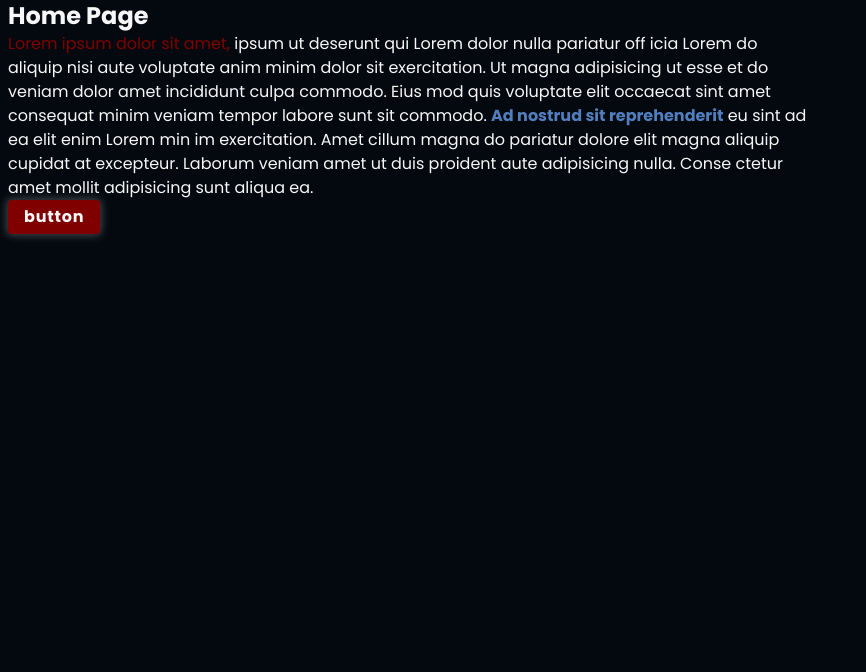
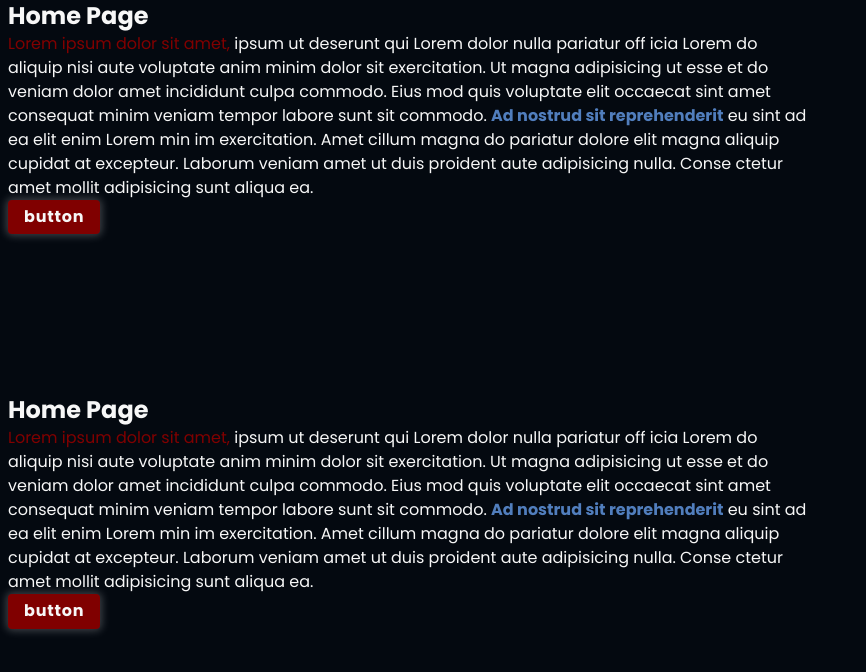
Before and after one commit to jdmallen/rocking-horse, a Nuxt app in the folder frontend/: page / in a window 1280 px wide. Shown: the top 672 px of the page, without its empty margins (0-866 px from the left). Built offline with nearby package versions, Linux system fonts and the light colour scheme.

Commit message:
Add sizes, dark/light media, loading

```diff
--- a/frontend/app.vue
+++ b/frontend/app.vue
@@ -1,3 +1,9 @@
+<script lang="js">
+	export const App = {
+		mounted() {},
+	};
+</script>
+
 <template>
 	<div>
 		<NuxtRouteAnnouncer />
--- a/frontend/pages/index.vue
+++ b/frontend/pages/index.vue
@@ -1,17 +1,36 @@
 <template>
+	<div>
 		<article class="container">
 			<h1>Home Page</h1>
 			<p>
-			<a>Lorem ipsum dolor sit amet,</a> ipsum ut deserunt qui Lorem dolor nulla
-			pariatur off icia Lorem do aliquip nisi aute voluptate anim minim dolor
-			sit exercitation. Ut magna adipisicing ut esse et do veniam dolor amet
-			incididunt culpa commodo. Eius mod quis voluptate elit occaecat sint amet
-			consequat minim veniam tempor labore sunt sit commodo.
+				<a>Lorem ipsum dolor sit amet,</a> ipsum ut deserunt qui Lorem dolor
+				nulla pariatur off icia Lorem do aliquip nisi aute voluptate anim minim
+				dolor sit exercitation. Ut magna adipisicing ut esse et do veniam dolor
+				amet incididunt culpa commodo. Eius mod quis voluptate elit occaecat
+				sint amet consequat minim veniam tempor labore sunt sit commodo.
 				<strong>Ad nostrud sit reprehenderit</strong> eu sint ad ea elit enim
-			Lorem min im exercitation. Amet cillum magna do pariatur dolore elit magna
-			aliquip cupidat at excepteur. Laborum veniam amet ut duis proident aute
-			adipisicing nulla. Conse ctetur amet mollit adipisicing sunt aliqua ea.
+				Lorem min im exercitation. Amet cillum magna do pariatur dolore elit
+				magna aliquip cupidat at excepteur. Laborum veniam amet ut duis proident
+				aute adipisicing nulla. Conse ctetur amet mollit adipisicing sunt aliqua
+				ea.
 			</p>
 			<button class="btn">button</button>
 		</article>
+		<article class="container section">
+			<h1>Home Page</h1>
+			<p>
+				<a>Lorem ipsum dolor sit amet,</a> ipsum ut deserunt qui Lorem dolor
+				nulla pariatur off icia Lorem do aliquip nisi aute voluptate anim minim
+				dolor sit exercitation. Ut magna adipisicing ut esse et do veniam dolor
+				amet incididunt culpa commodo. Eius mod quis voluptate elit occaecat
+				sint amet consequat minim veniam tempor labore sunt sit commodo.
+				<strong>Ad nostrud sit reprehenderit</strong> eu sint ad ea elit enim
+				Lorem min im exercitation. Amet cillum magna do pariatur dolore elit
+				magna aliquip cupidat at excepteur. Laborum veniam amet ut duis proident
+				aute adipisicing nulla. Conse ctetur amet mollit adipisicing sunt aliqua
+				ea.
+			</p>
+			<button class="btn">button</button>
+		</article>
+	</div>
 </template>
--- a/frontend/styles/global.css
+++ b/frontend/styles/global.css
@@ -30,6 +30,7 @@ Credit to @slayingthedragon on YouTube for inspiring much of this!
 	--clr-vermillion: 0deg 100% 60%;
 	--clr-seasalt: 0deg 0% 97%;
 	--clr-white: 0deg 0% 100%;
+	--clr-black: 0deg 0% 0%;
 	--clr-dark: hsl(var(--clr-rich-black));
 	--clr-light: hsl(var(--clr-seasalt));
 
@@ -43,6 +44,35 @@ Credit to @slayingthedragon on YouTube for inspiring much of this!
 	--clr-emphasis: hsl(var(--clr-white));
 	--clr-body-color: hsl(var(--clr-light));
 	--clr-body-bg: hsl(var(--clr-dark));
+
+	@media (prefers-color-scheme: light) {
+		--clr-body-color: hsl(var(--clr-dark));
+		--clr-emphasis: hsl(var(--clr-black));
+		--clr-body-bg: hsl(var(--clr-light));
+	}
+
+	@media (prefers-color-scheme: dark) {
+		--clr-body-color: hsl(var(--clr-light));
+		--clr-body-bg: hsl(var(--clr-dark));
+		--clr-emphasis: hsl(var(--clr-white));
+	}
+
+	/* sizes */
+	--size-xxs: 0.5rem;
+	--size-xs: 0.75rem;
+	--size-sm: 0.875rem;
+	--size-base: 1rem;
+	--size-lg: 1.125rem;
+	--size-xl: 1.25rem;
+	--size-2xl: 1.5rem;
+	--size-3xl: 1.875rem;
+	--size-4xl: 2.25rem;
+	--size-5xl: 3rem;
+	--size-6xl: 3.75rem;
+	--size-7xl: 4.5rem;
+	--size-8xl: 6rem;
+	--size-9xl: 8rem;
+	--size-10xl: 10rem;
 }
 
 * {
--- a/frontend/styles/utils.css
+++ b/frontend/styles/utils.css
@@ -46,43 +46,60 @@
 	padding-right: 0.5rem;
 }
 
+.section {
+	margin-top: 5rem;
+}
+
+.loading {
+	filter: blur(40px) grayscale(100%);
+}
+
+.loaded {
+	filter: blur(0) grayscale(0);
+	transition: 0.7s ease-in-out;
+}
+
 /* xs */
-@media screen and (width >= 475px) {
+@media screen and (width >=475px) {
 	.container {
 		max-width: 475px;
 	}
 }
 
 /* sm */
-@media screen and (width >= 640px) {
+@media screen and (width >=640px) {
 	.container {
 		max-width: 640px;
 	}
 }
 
 /* md */
-@media screen and (width >= 768px) {
+@media screen and (width >=768px) {
 	.container {
 		max-width: 768px;
 	}
 }
 
 /* lg */
-@media screen and (width >= 1024px) {
+@media screen and (width >=1024px) {
 	.container {
 		max-width: 1024px;
+	}
+
+	.section {
+		margin-top: 10rem;
 	}
 }
 
 /* xl */
-@media screen and (width >= 1280px) {
+@media screen and (width >=1280px) {
 	.container {
 		max-width: 1280px;
 	}
 }
 
 /* 2xl */
-@media screen and (width >= 1536px) {
+@media screen and (width >=1536px) {
 	.container {
 		max-width: 1536px;
 	}
```
Lines whose indentation alone changed are shown as unchanged.
